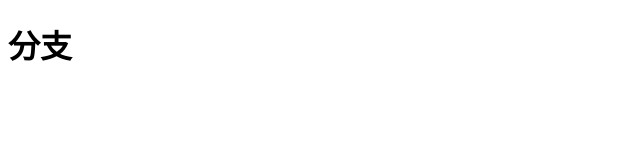
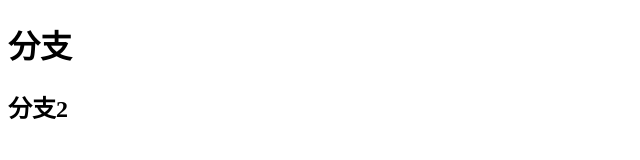
Before and after one commit to CloserZan/LearnGit, a website: page content/students.html in a window 1280 px wide. Shown: the whole page, without its empty margins (0-640 px from the left). Drawn offline with Linux system fonts and the light colour scheme.

Commit message:
分支第二次更改

```diff
--- a/content/students.html
+++ b/content/students.html
@@ -6,5 +6,6 @@
 </head>
 <body>
     <h1>分支</h1>
+    <h2>分支2</h2>
 </body>
 </html>
```
